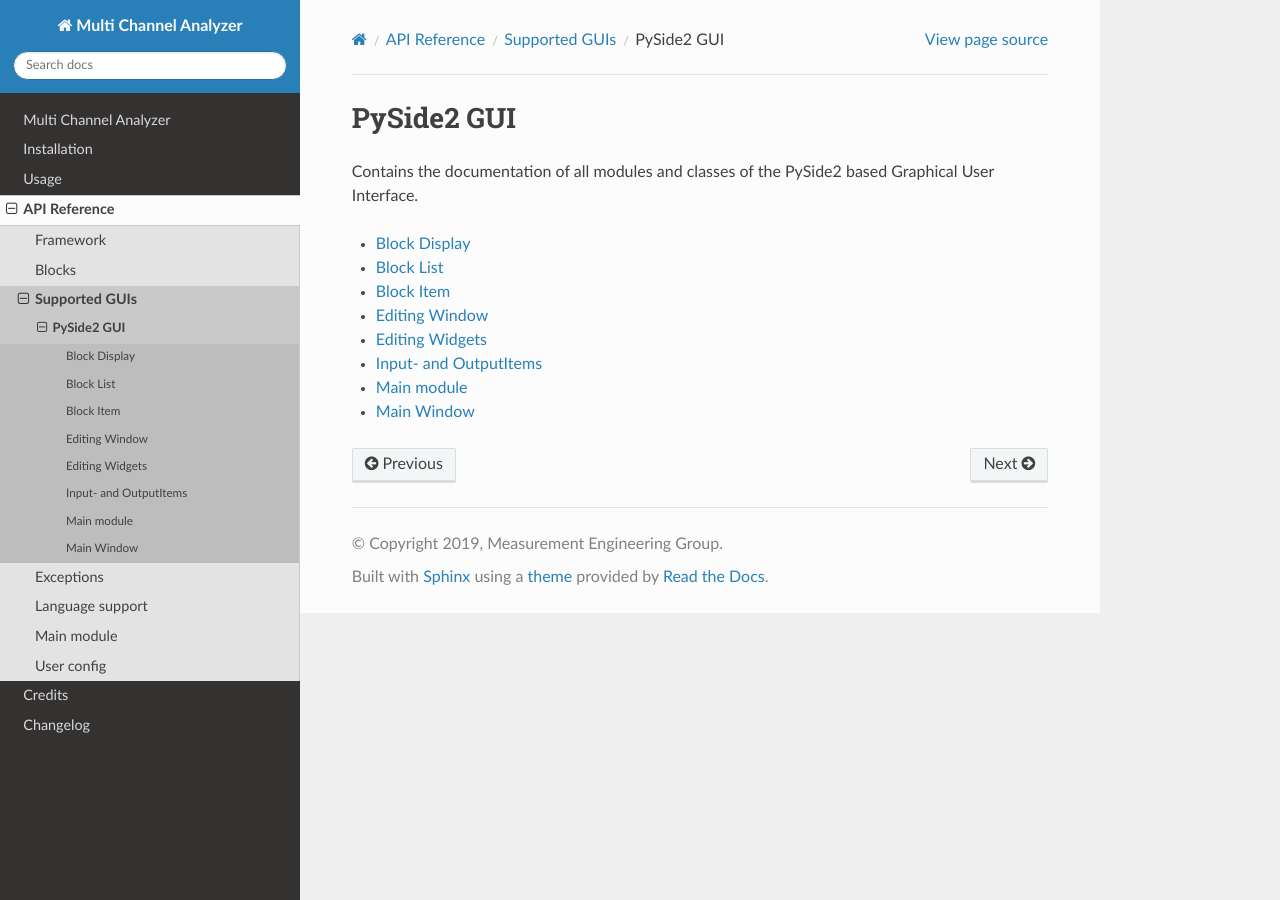
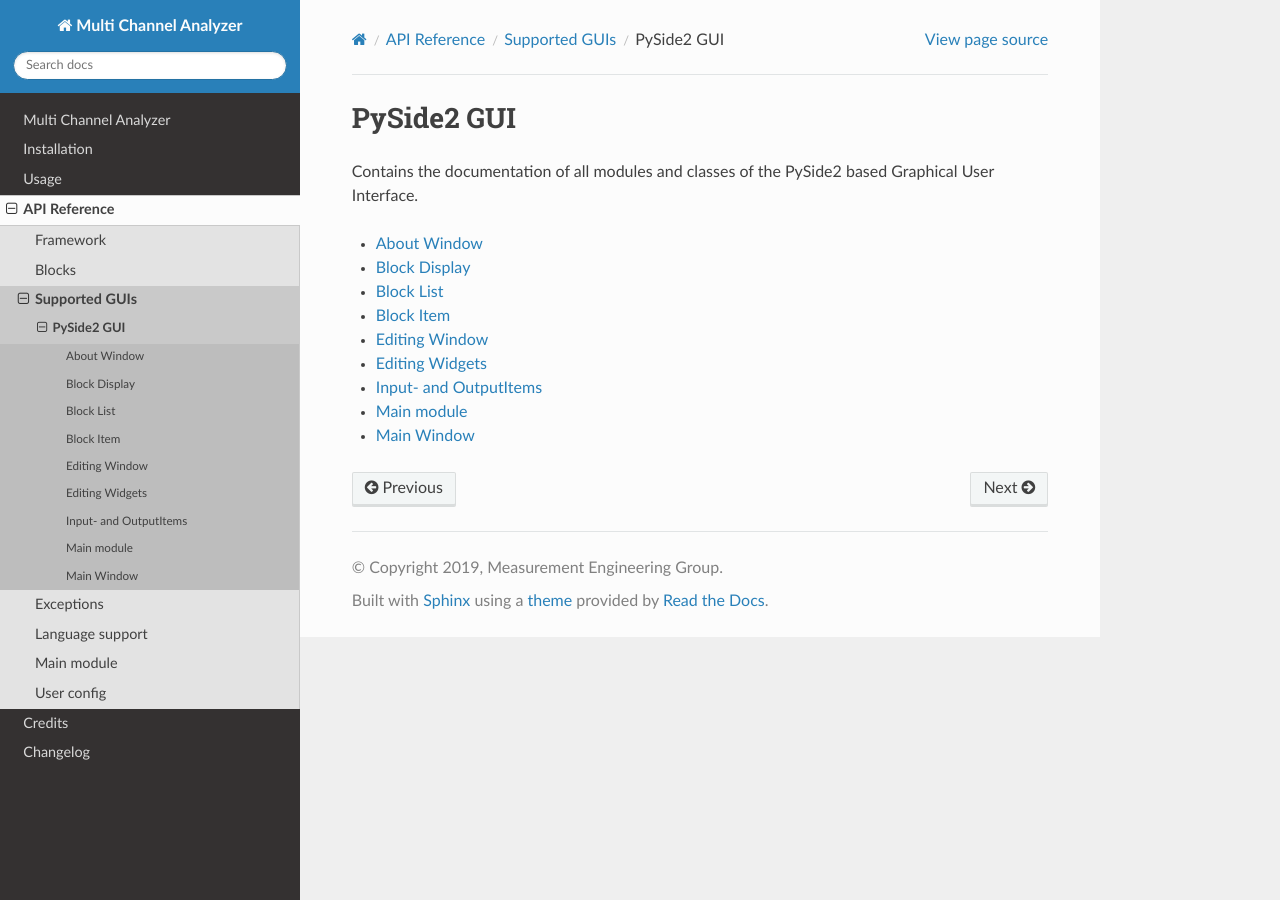
Before and after one commit to emtpb/mca, a Sphinx documentation site: the page built from docs/gui/pyside2/index.rst, in a window 1280 px wide. Built offline with Sphinx 7.4.7 and the Read the Docs theme 2.0.0, drawn with Linux system fonts in a browser that asks for light colours; formulas are drawn with MathJax 3.

Commit message:
Add about window documentation

```diff
--- /dev/null
+++ b/docs/gui/pyside2/about_window.rst
@@ -0,0 +1,4 @@
+About Window
+============
+
+.. automodule:: mca.gui.pyside2.about_window
--- a/docs/gui/pyside2/index.rst
+++ b/docs/gui/pyside2/index.rst
@@ -7,6 +7,7 @@ Contains the documentation of all modules and classes of the PySide2 based Graph
 .. toctree::
     :maxdepth: 1
 
+    about_window
     block_display
     block_list
     block_item
```
